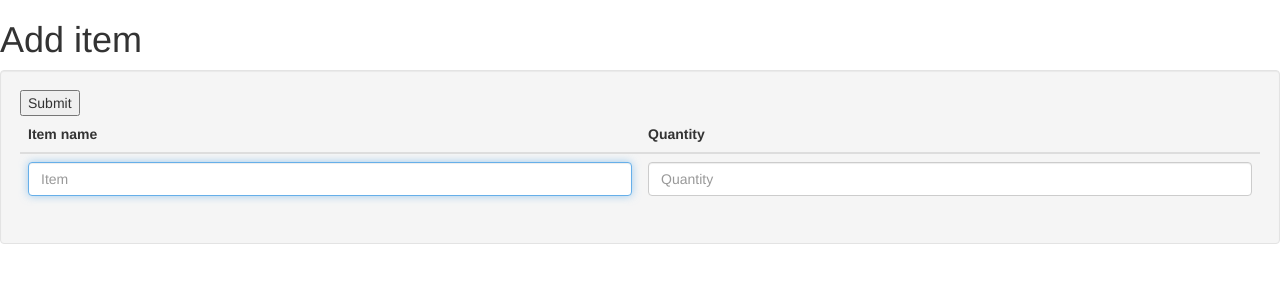
After one commit to parthiv25/Final-Project, a Flask app: page /add_item in a window 1280 px wide. The commit adds this page. Shown: the top 300 px of the page. Run offline with Flask 2, Linux system fonts and the light colour scheme; some libraries are stand-ins or nearby versions.

Commit message:
Adds stuff

```diff
--- a/app.py
+++ b/app.py
@@ -6,7 +6,7 @@ from db import get_inventory, write_transcation
 
 from flask import request
 
-from db import get_inventory
+from db import add_item_sql
 
 
 app = Flask(__name__)
@@ -25,6 +25,22 @@ def view_stock():
     return render_template('view_stock.html', data=table)
 
 
+@app.route('/add_item')
+def add_item():
+
+    return render_template('add_item.html')
+
+
+@app.route('/add_item_sql', methods=['POST'])
+def add():
+
+    # print(request.form)
+    name = request.form['item_name']
+    quan = int(request.form['quantity'])
+    add_item_sql(name, quan)
+    return f"Added {name} : {quan} successfully"
+    # return "okay"
+
 
 @app.route('/add_transaction', methods=['POST'])
 def add_transaction():
@@ -36,8 +52,9 @@ def add_transaction():
     for row in data.keys():
         trans.append([row, int(data[row])])
     print(trans)
-    write_transcation(trans)
-    return "okayyy"
+    t_id = write_transcation(trans)
+    return f"Your transaction id is {t_id}"
+
 
 @app.route('/create_invoice')
 def create_invoice():
--- a/db.py
+++ b/db.py
@@ -13,7 +13,7 @@ def get_inventory():
     return table
 
 
-def add_item(name, quantity):
+def add_item_sql(name, quantity):
 
     conn = sqlite3.connect('inventory.db')
 
--- /dev/null
+++ b/templates/add_item.html
@@ -0,0 +1,57 @@
+<!DOCTYPE html>
+<html lang="en">
+
+<head>
+    <meta charset="UTF-8">
+    <meta name="viewport" content="width=device-width, initial-scale=1.0">
+    <link href="//netdna.bootstrapcdn.com/twitter-bootstrap/2.3.2/css/bootstrap-combined.min.css" rel="stylesheet"
+        id="bootstrap-css">
+    <script src="//netdna.bootstrapcdn.com/twitter-bootstrap/2.3.2/js/bootstrap.min.js"></script>
+    <script src="//code.jquery.com/jquery-1.11.1.min.js"></script>
+
+    <h1> Add item </h1>
+
+<body>
+    <form action="/add_item_sql" method="post">
+
+        <div class="well">
+            <table class="table">
+                <thead>
+                    <th>Item name</th>
+                    <th>Quantity</th>
+                    <!-- <th style="width: 36px;"></th> -->
+                    </tr>
+                </thead>
+
+                <tbody>
+
+                    <tr>
+                        <td>
+                            <input name="item_name" id="item_name" autocomplete="off" autofocus class="form-control"
+                                placeholder="Item" type="text" />
+                        </td>
+                        <td><input name="quantity" id="quantity" autocomplete="off" autofocus class="form-control"
+                                placeholder="Quantity" type="text" /></td>
+                    </tr>
+
+        </div>
+
+
+        <button id="submit">Submit</button>
+
+    </form>
+
+
+    </tbody>
+    </table>
+    </div>
+
+</body>
+
+</head>
+
+<body>
+
+</body>
+
+</html>
--- a/templates/index.html
+++ b/templates/index.html
@@ -14,6 +14,7 @@
     <!-- <button onclick="location.href='new_invoice.html'" type="button"> New Invoice </button> -->
     <button onclick="location.href='create_invoice'" type="button"> Create Invoice </button>
     <button onclick="location.href='view_stock'" type="button"> View stock </button>
+    <button onclick="location.href='add_item'" type="button"> Add item </button>
 
 </head>
 
```
Also changed, not shown: inventory.db.
